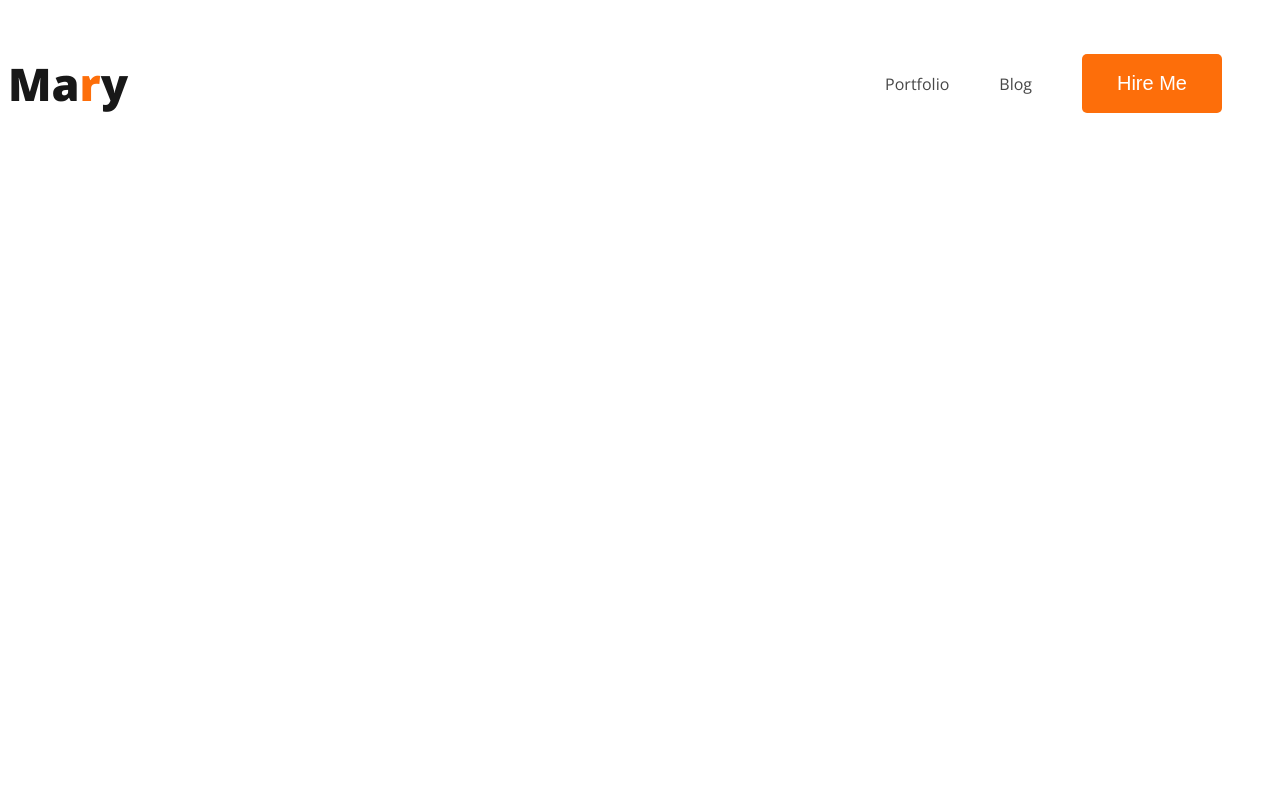
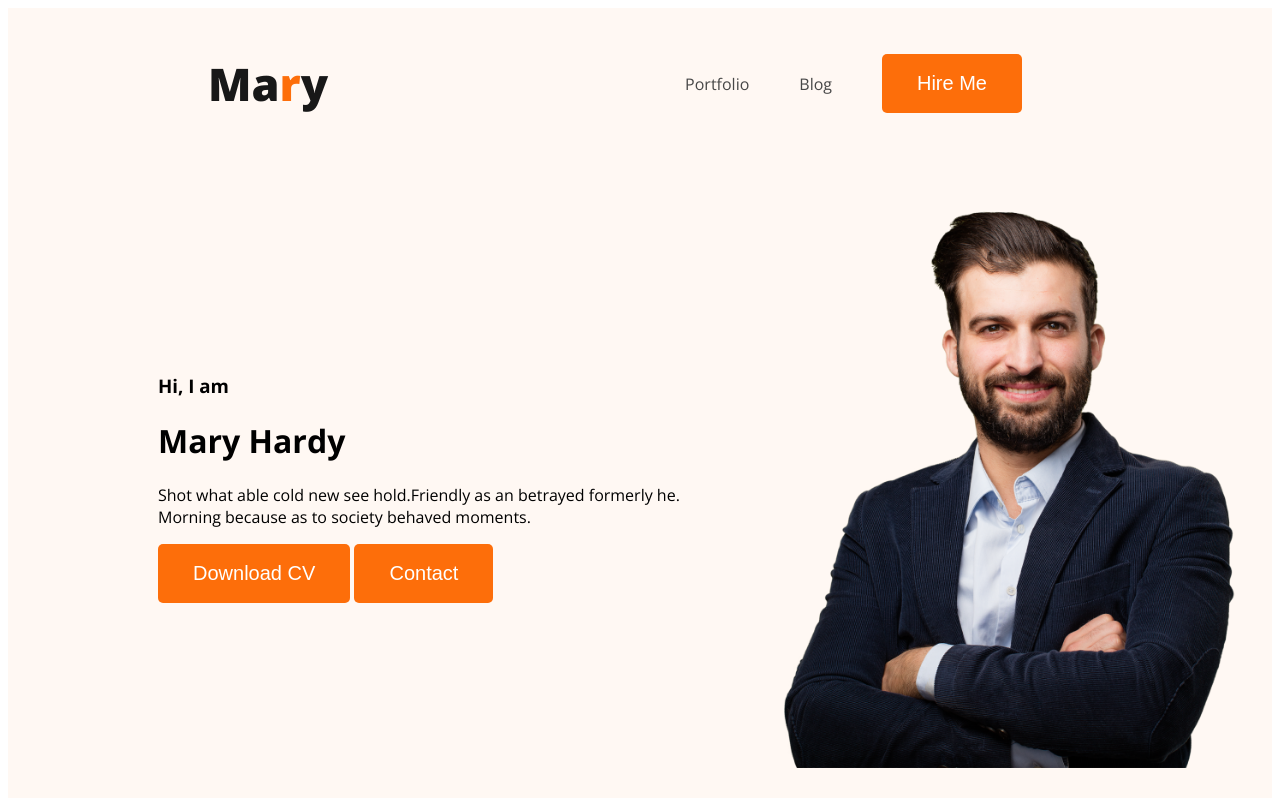
Before and after one commit to joinalPro/webdeveloper-portfolio, a plain HTML site: page index.html in a window 1280 px wide. Drawn offline with nearby package versions, Linux system fonts and the light colour scheme.

Commit message:
header added

```diff
--- a/index.html
+++ b/index.html
@@ -10,7 +10,7 @@
     <link rel="stylesheet" href="styles/portfolio.css">
 </head>
 <body>
-    <header>
+    <header class="header">
         <nav>
             <h3 class="nav-title">Ma<span class="text-primay">r</span>y</h3>
             <ul>
@@ -19,6 +19,16 @@
                 <li><button class="btn-primary">Hire Me</button></li>
             </ul>
         </nav>
+        <div class="banner">
+            <div>
+                <h3 class="bannner-greeting">Hi, I am</h3>
+                <h1 class="banner-title">Mary Hardy</h1>
+                <p>Shot what able cold new see hold.Friendly as an betrayed formerly he. Morning because as to society behaved moments.</p>
+                <button class="btn-primary">Download CV</button>
+                <button class="btn-primary">Contact</button>
+            </div>
+            <img class="profile-picture" src="images/hardy.png" alt="">
+        </div>
     </header>
     <main>
 
--- a/styles/portfolio.css
+++ b/styles/portfolio.css
@@ -19,6 +19,7 @@ nav {
     display: flex;
     justify-content: space-between;
     align-items: center;
+    margin: 0 200px;
 }
 
 .nav-title{
@@ -40,3 +41,16 @@ nav a{
     text-decoration: none;
     color: #474747;
 }
+/* header related styles */
+.header{
+    background-color: #FFF8F3;
+}
+.banner{
+    padding: 30px 30px 30px 150px;
+    display: flex;
+    align-items: center;
+}
+.banner .profile-picture{
+    width: 500px;
+
+}
```
